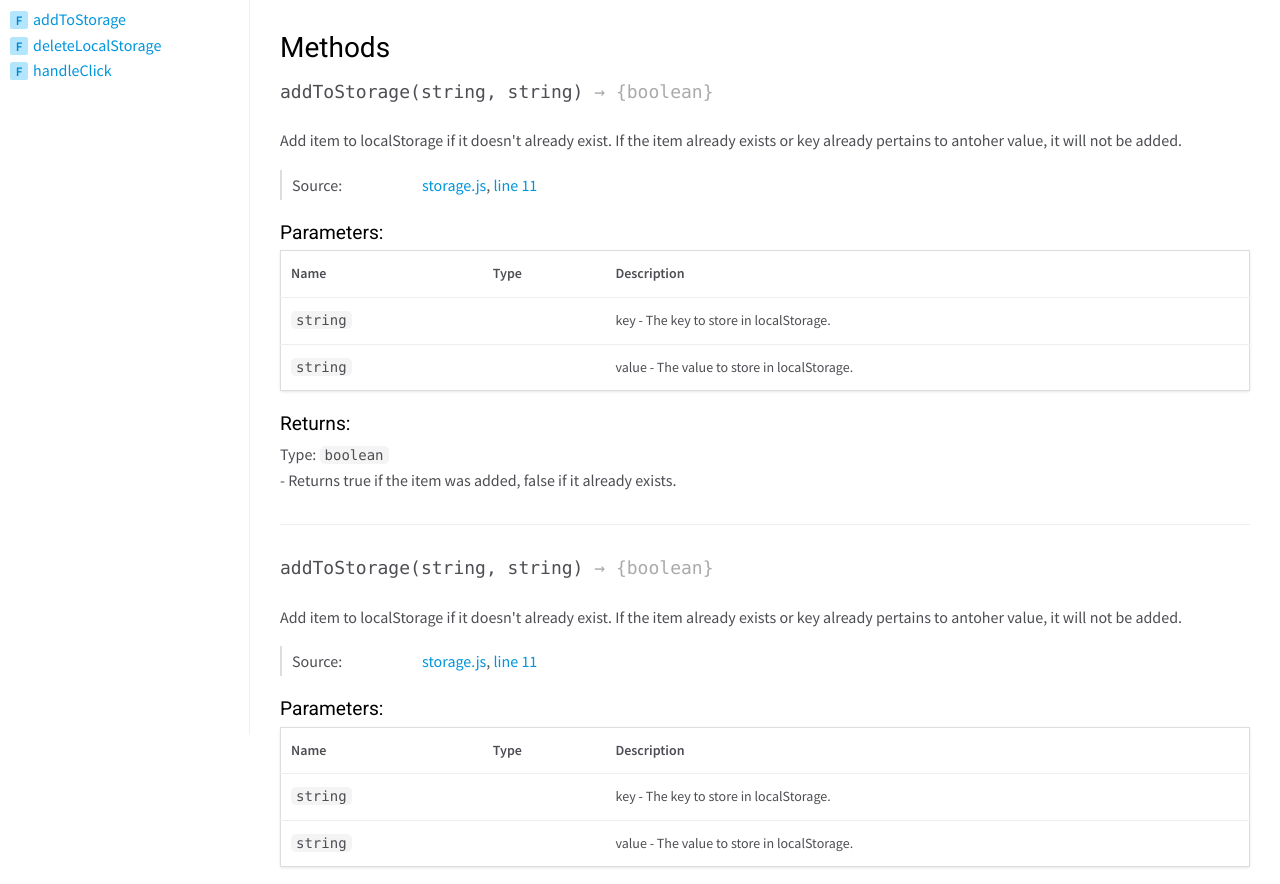
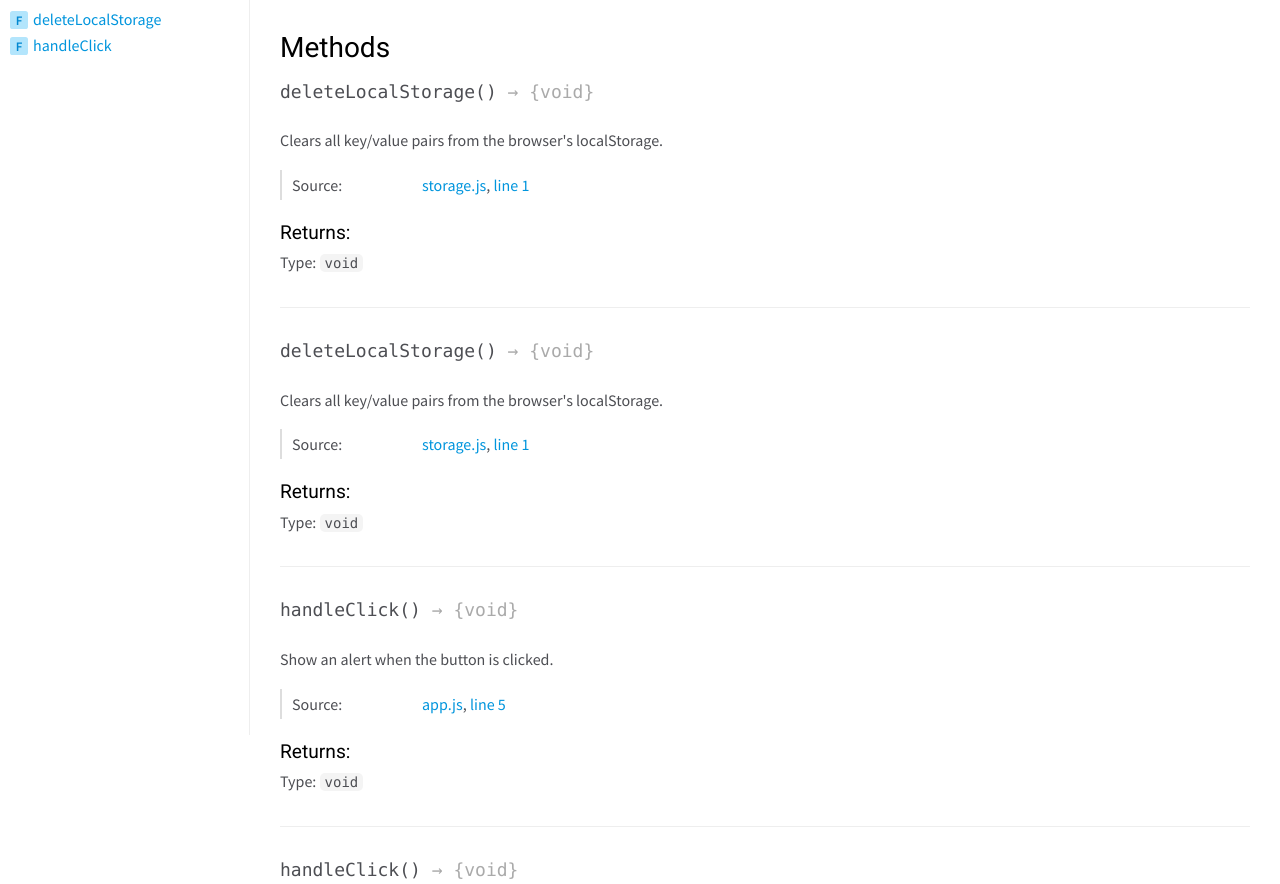
Before and after one commit to cse110-sp25-group11/card-game, a plain HTML site: page docs/global.html in a window 1280 px wide. Shown: the part 65-949 px from the top of the page. Drawn offline with nearby package versions, Linux system fonts and the light colour scheme.

Commit message:
deploy: 3988ecbd2a93ed6eff757079fa79b178985d45e9

```diff
--- a/docs/global.html
+++ b/docs/global.html
@@ -24,7 +24,7 @@
 <label for="nav-trigger" class="overlay"></label>
 
 <nav>
-    <li class="nav-link nav-home-link"><a href="index.html">Home</a></li><li class="nav-heading"><a href="global.html">Globals</a></li><li class="nav-item"><span class="nav-item-type type-function">F</span><span class="nav-item-name"><a href="global.html#addToStorage">addToStorage</a></span></li><li class="nav-item"><span class="nav-item-type type-function">F</span><span class="nav-item-name"><a href="global.html#deleteLocalStorage">deleteLocalStorage</a></span></li><li class="nav-item"><span class="nav-item-type type-function">F</span><span class="nav-item-name"><a href="global.html#handleClick">handleClick</a></span></li>
+    <li class="nav-link nav-home-link"><a href="index.html">Home</a></li><li class="nav-heading"><a href="global.html">Globals</a></li><li class="nav-item"><span class="nav-item-type type-function">F</span><span class="nav-item-name"><a href="global.html#deleteLocalStorage">deleteLocalStorage</a></span></li><li class="nav-item"><span class="nav-item-type type-function">F</span><span class="nav-item-name"><a href="global.html#handleClick">handleClick</a></span></li>
 </nav>
 
 <div id="main">
@@ -111,360 +111,6 @@
 
         <h3 class="subsection-title">Methods</h3>
 
-
-
-<div class="section-method">
-
-
-
-    <h4 class="name" id="addToStorage"><span class="type-signature"></span>addToStorage<span class="signature">(string, string)</span><span class="type-signature"> &rarr; {boolean}</span></h4>
-
-
-
-
-
-<div class="description">
-    Add item to localStorage if it doesn't already exist.
-If the item already exists or key already pertains to antoher value, it will not be added.
-</div>
-
-
-
-
-
-<dl class="details">
-
-
-
-
-
-
-
-
-
-
-
-
-
-
-
-
-
-
-
-
-
-
-
-
-
-
-    <dt class="tag-source">Source:</dt>
-    <dd class="tag-source"><ul class="dummy"><li>
-        <a href="storage.js.html">storage.js</a>, <a href="storage.js.html#line11">line 11</a>
-    </li></ul></dd>
-
-
-
-
-
-
-
-</dl>
-
-
-
-
-
-
-
-
-
-    <h5>Parameters:</h5>
-
-
-<table class="params">
-    <thead>
-    <tr>
-
-        <th>Name</th>
-
-
-        <th>Type</th>
-
-
-
-
-
-        <th class="last">Description</th>
-    </tr>
-    </thead>
-
-    <tbody>
-
-
-        <tr>
-
-                <td class="name"><code>string</code></td>
-
-
-            <td class="type">
-
-            </td>
-
-
-
-
-
-            <td class="description last">
-                key - The key to store in localStorage.
-
-            </td>
-        </tr>
-
-
-
-        <tr>
-
-                <td class="name"><code>string</code></td>
-
-
-            <td class="type">
-
-            </td>
-
-
-
-
-
-            <td class="description last">
-                value - The value to store in localStorage.
-
-            </td>
-        </tr>
-
-
-    </tbody>
-</table>
-
-
-
-
-
-
-
-
-
-
-
-
-
-
-<div class="section-returns">
-<h5>Returns:</h5>
-
-
-
-<dl class="param-type">
-    <dt>
-        Type:
-    </dt>
-    <dd>
-
-<span class="param-type"><code>boolean</code></span>
-
-
-    </dd>
-</dl>
-
-
-<div class="param-desc">
-    - Returns true if the item was added, false if it already exists.
-</div>
-
-
-</div>
-
-
-
-</div>
-
-
-<div class="section-method">
-
-
-
-    <h4 class="name" id="addToStorage"><span class="type-signature"></span>addToStorage<span class="signature">(string, string)</span><span class="type-signature"> &rarr; {boolean}</span></h4>
-
-
-
-
-
-<div class="description">
-    Add item to localStorage if it doesn't already exist.
-If the item already exists or key already pertains to antoher value, it will not be added.
-</div>
-
-
-
-
-
-<dl class="details">
-
-
-
-
-
-
-
-
-
-
-
-
-
-
-
-
-
-
-
-
-
-
-
-
-
-
-    <dt class="tag-source">Source:</dt>
-    <dd class="tag-source"><ul class="dummy"><li>
-        <a href="storage.js.html">storage.js</a>, <a href="storage.js.html#line11">line 11</a>
-    </li></ul></dd>
-
-
-
-
-
-
-
-</dl>
-
-
-
-
-
-
-
-
-
-    <h5>Parameters:</h5>
-
-
-<table class="params">
-    <thead>
-    <tr>
-
-        <th>Name</th>
-
-
-        <th>Type</th>
-
-
-
-
-
-        <th class="last">Description</th>
-    </tr>
-    </thead>
-
-    <tbody>
-
-
-        <tr>
-
-                <td class="name"><code>string</code></td>
-
-
-            <td class="type">
-
-            </td>
-
-
-
-
-
-            <td class="description last">
-                key - The key to store in localStorage.
-
-            </td>
-        </tr>
-
-
-
-        <tr>
-
-                <td class="name"><code>string</code></td>
-
-
-            <td class="type">
-
-            </td>
-
-
-
-
-
-            <td class="description last">
-                value - The value to store in localStorage.
-
-            </td>
-        </tr>
-
-
-    </tbody>
-</table>
-
-
-
-
-
-
-
-
-
-
-
-
-
-
-<div class="section-returns">
-<h5>Returns:</h5>
-
-
-
-<dl class="param-type">
-    <dt>
-        Type:
-    </dt>
-    <dd>
-
-<span class="param-type"><code>boolean</code></span>
-
-
-    </dd>
-</dl>
-
-
-<div class="param-desc">
-    - Returns true if the item was added, false if it already exists.
-</div>
-
-
-</div>
-
-
-
-</div>
 
 
 <div class="section-method">
@@ -899,7 +545,7 @@ If the item already exists or key already pertains to antoher value, it will not
 <br class="clear">
 
 <footer>
-    Generated by <a href="https://github.com/jsdoc3/jsdoc">JSDoc 4.0.4</a> on Sat May 17 2025 02:59:14 GMT+0000 (Coordinated Universal Time) using the Minami theme.
+    Generated by <a href="https://github.com/jsdoc3/jsdoc">JSDoc 4.0.4</a> on Sat May 17 2025 07:23:17 GMT+0000 (Coordinated Universal Time) using the Minami theme.
 </footer>
 
 <script>prettyPrint();</script>
```
Also changed, not shown: docs/app.js.html (+2 -2 lines), docs/index.html (+2 -2 lines), docs/storage.js.html (+4 -21 lines), js/storage.js (+2 -19 lines).
